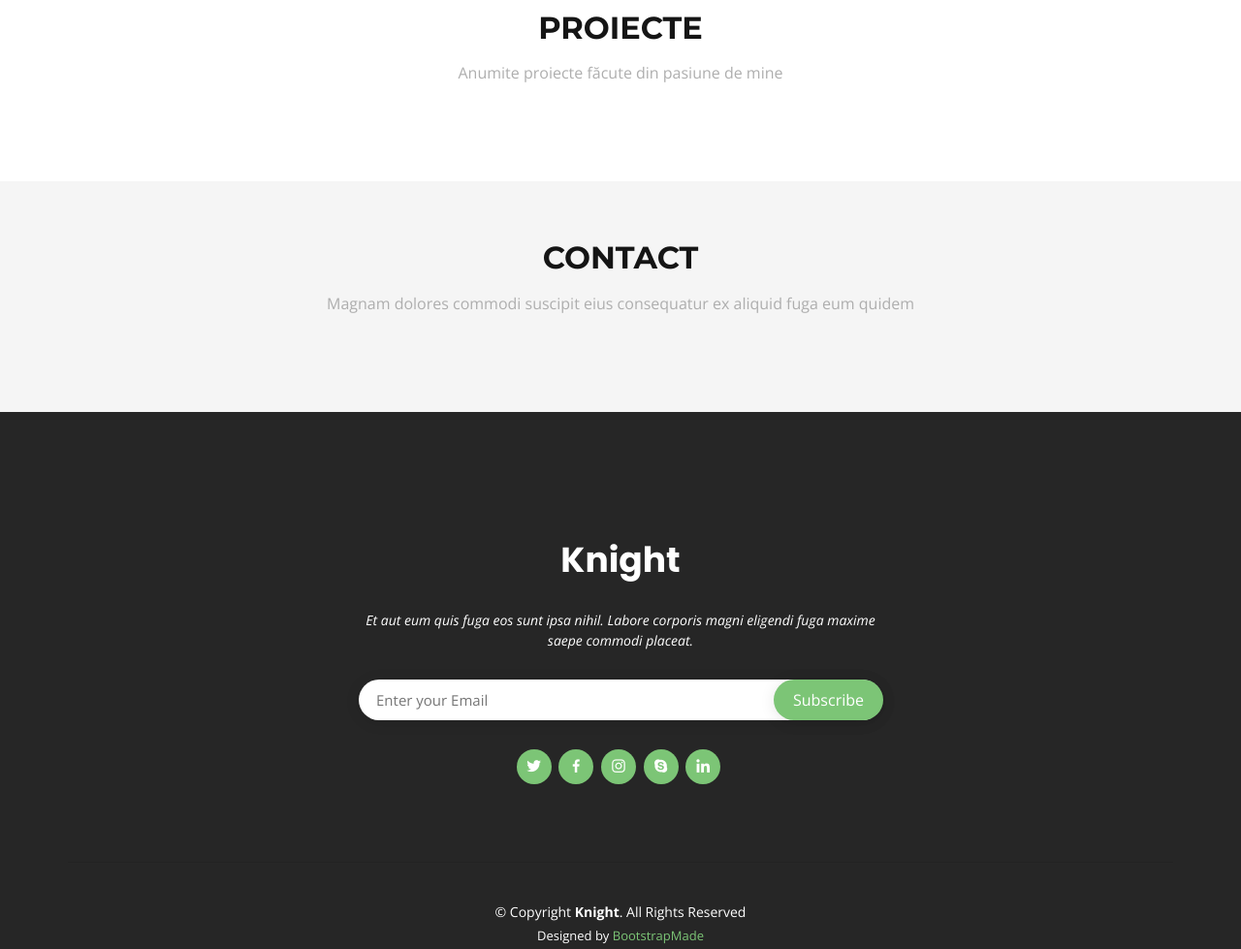
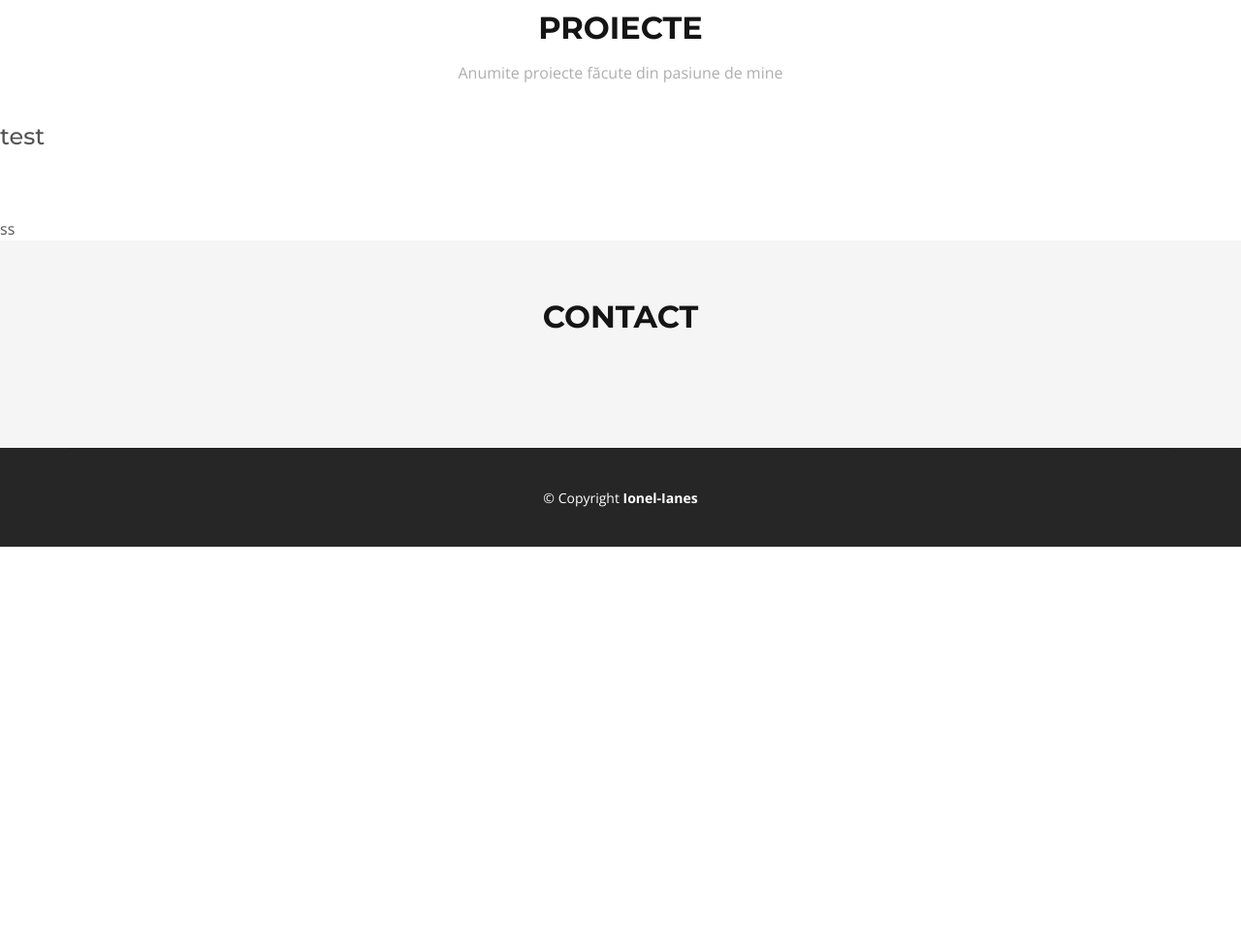
Before and after one commit to ianes-gm1/Ianes, a plain HTML site: page index.html in a window 1280 px wide. Shown: the part 940-1919 px from the top of the page at 97% size. After the commit the page ends 1504 px from the top, so only its background shows below. Drawn offline with nearby package versions, Linux system fonts and the light colour scheme.

Commit message:
Update index.html

```diff
--- a/index.html
+++ b/index.html
@@ -75,43 +75,17 @@
 
 
 
+
       </div>
-    </section><!-- End About Us Section -->
-
-    <!-- ======= Services Section ======= -->
-    <!-- End Services Section -->
-
-    <!-- ======= Featured Section ======= -->
-    <!-- End Featured Section -->
-
-    <!-- ======= Why Us Section ======= -->
-    <!-- End Why Us Section -->
-
-    <!-- ======= Portfolio Section ======= -->
-    <!-- End Portfolio Section -->
-
-    <!-- ======= Testimonials Section ======= -->
-    <!-- End Testimonials Section -->
-
-    <!-- ======= Clients Section ======= -->
-    <!-- End Clients Section -->
-
-    <!-- ======= Team Section ======= -->
-    <!-- End Team Section -->
-
-    <!-- ======= Pricing Section ======= -->
-    <!-- End Pricing Section -->
-
-    <!-- ======= Frequently Asked Questions Section ======= -->
-    <!-- End Frequently Asked Questions Section -->
-
-    <!-- ======= Contact Section ======= -->
+    <h4>test</h4>
+    </section><!-- End Proiecte Section -->ss
+<!-- ======= Contact Section ======= -->
     <section id="contact" class="contact section-bg">
       <div class="container">
 
         <div class="section-title">
           <h2>Contact</h2>
-          <p>Magnam dolores commodi suscipit eius consequatur ex aliquid fuga eum quidem</p>
+
         </div>
 
         <div class="row">
@@ -137,48 +111,12 @@
   <!-- ======= Footer ======= -->
   <footer id="footer">
 
-    <div class="footer-top">
 
-      <div class="container">
-
-        <div class="row justify-content-center">
-          <div class="col-lg-6">
-            <a href="#header" class="scrollto footer-logo"><img src="assets/img/hero-logo.png" alt=""></a>
-            <h3>Knight</h3>
-            <p>Et aut eum quis fuga eos sunt ipsa nihil. Labore corporis magni eligendi fuga maxime saepe commodi placeat.</p>
-          </div>
-        </div>
-
-        <div class="row footer-newsletter justify-content-center">
-          <div class="col-lg-6">
-            <form action="" method="post">
-              <input type="email" name="email" placeholder="Enter your Email"><input type="submit" value="Subscribe">
-            </form>
-          </div>
-        </div>
-
-        <div class="social-links">
-          <a href="#" class="twitter"><i class="bx bxl-twitter"></i></a>
-          <a href="#" class="facebook"><i class="bx bxl-facebook"></i></a>
-          <a href="#" class="instagram"><i class="bx bxl-instagram"></i></a>
-          <a href="#" class="google-plus"><i class="bx bxl-skype"></i></a>
-          <a href="#" class="linkedin"><i class="bx bxl-linkedin"></i></a>
-        </div>
-
-      </div>
-    </div>
 
     <div class="container footer-bottom clearfix">
       <div class="copyright">
-        © Copyright <strong><span>Knight</span></strong>. All Rights Reserved
-      </div>
-      <div class="credits">
-        <!-- All the links in the footer should remain intact. -->
-        <!-- You can delete the links only if you purchased the pro version. -->
-        <!-- Licensing information: https://bootstrapmade.com/license/ -->
-        <!-- Purchase the pro version with working PHP/AJAX contact form: https://bootstrapmade.com/knight-free-bootstrap-theme/ -->
-        Designed by <a href="https://bootstrapmade.com/">BootstrapMade</a>
-      </div>
+        © Copyright <strong><span>Ionel-Ianes</span></strong></div>
+
     </div>
   </footer><!-- End Footer -->
 
@@ -198,3 +136,7 @@
 
 
 </body></html>
+
+
+
+</body></html>
```
